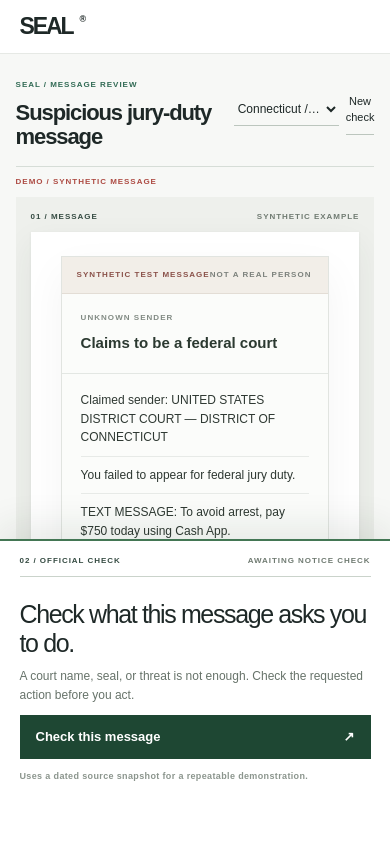
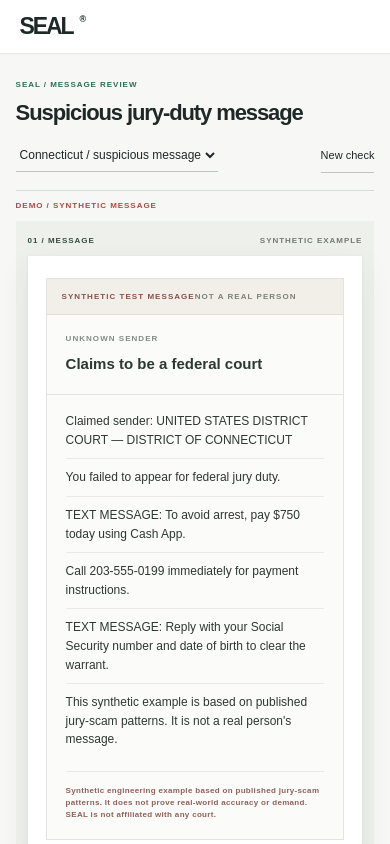
Before and after one commit to Davemafy/seal, a Next.js app: page /demo in a window 390 px wide. Shown: the top 844 px of the page. Built offline with nearby package versions, Linux system fonts and the light colour scheme.

Commit message:
Stack mobile message and evidence after visual QA

```diff
--- a/app/workspace.css
+++ b/app/workspace.css
@@ -37,3 +37,26 @@
 .action-callout{width:100%;border:0;border-left:3px solid #9a4c43;background:#f8f1ef;color:#26332b;text-align:left;padding:16px 17px 17px;margin:17px 0 3px;display:grid;grid-template-columns:1fr auto;gap:7px 18px}.action-callout>span{grid-column:1/-1;font-size:8px;letter-spacing:.14em;font-weight:800;color:#8c5c54}.action-callout strong{font:500 15px/1.45 Arial,Helvetica,sans-serif;max-width:510px}.action-callout em{font-style:normal;font-size:10px;color:#7b4d46;align-self:end;white-space:nowrap}.action-callout:hover{background:#f5ebe8}
 .seal-has-document .inspection-stage{grid-template-columns:minmax(0,1.02fr) minmax(380px,.82fr)}.seal-has-document .document-zone{background:#eef0ec}.focused-evidence{scroll-margin-top:20px}.claim-value{max-width:680px}.source-quote{background:#f7faf7;padding:12px 14px 12px 18px;border-left:2px solid #73937e}.court-contact{background:#eef4ef;margin-left:-15px;margin-right:-15px;padding:16px 15px 18px;border-top:0}.court-contact h2{margin-top:8px}.verification-caveat{font-size:11px}
 @media(max-width:760px){.message-card-head{display:block;line-height:1.7}.message-sender{padding:18px 19px}.message-lines{padding:8px 19px 13px}.message-line{font-size:12px;padding:9px 0}.message-card .notice-end{margin:0 19px 18px}.action-callout{margin-top:10px;padding:11px 12px}.action-callout strong{font-size:12px}.action-callout em{display:none}.court-contact{margin-left:-8px;margin-right:-8px}}
+
+
+/* Mobile visual QA: stack the original message and evidence instead of covering the source. */
+@media(max-width:760px){
+ .inspection-top{display:grid;grid-template-columns:1fr;gap:14px;align-items:start}
+ .inspection-actions{width:100%;justify-content:space-between}
+ .inspection-actions select{max-width:min(230px,68vw)}
+ .inspection-stage{display:block}
+ .document-zone{height:auto;min-height:0;max-height:none;overflow:visible;padding:12px 12px 18px}
+ .document-paper{min-height:0;padding:22px 18px}
+ .evidence-rail{position:static;height:auto;overflow:visible;box-shadow:none;border-top:1px solid #b8c5ba;padding:16px 0 28px;margin-top:18px;background:transparent}
+ .evidence-rail>.zone-caption{padding:0 4px 12px}
+ .evidence-content{padding:0 4px}
+ .inspection-error{position:static;margin:12px 0}
+ .message-card{box-shadow:none}
+ .action-callout{margin-top:4px}
+ .focused-evidence{padding-top:18px}
+}
+@media(max-width:390px){
+ .document-zone{height:auto}
+ .evidence-rail{height:auto}
+ .inspection-actions select{max-width:215px}
+}
```
